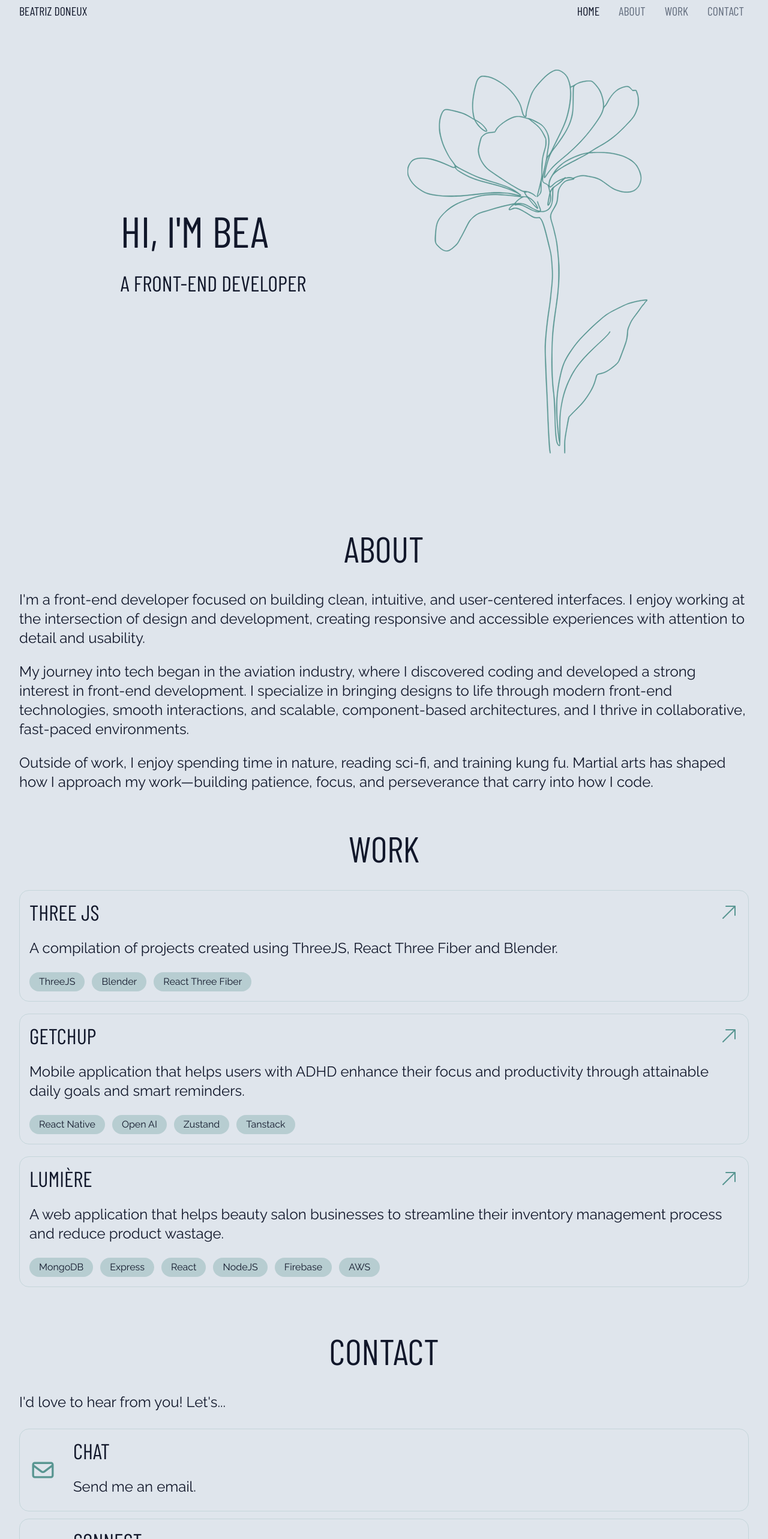
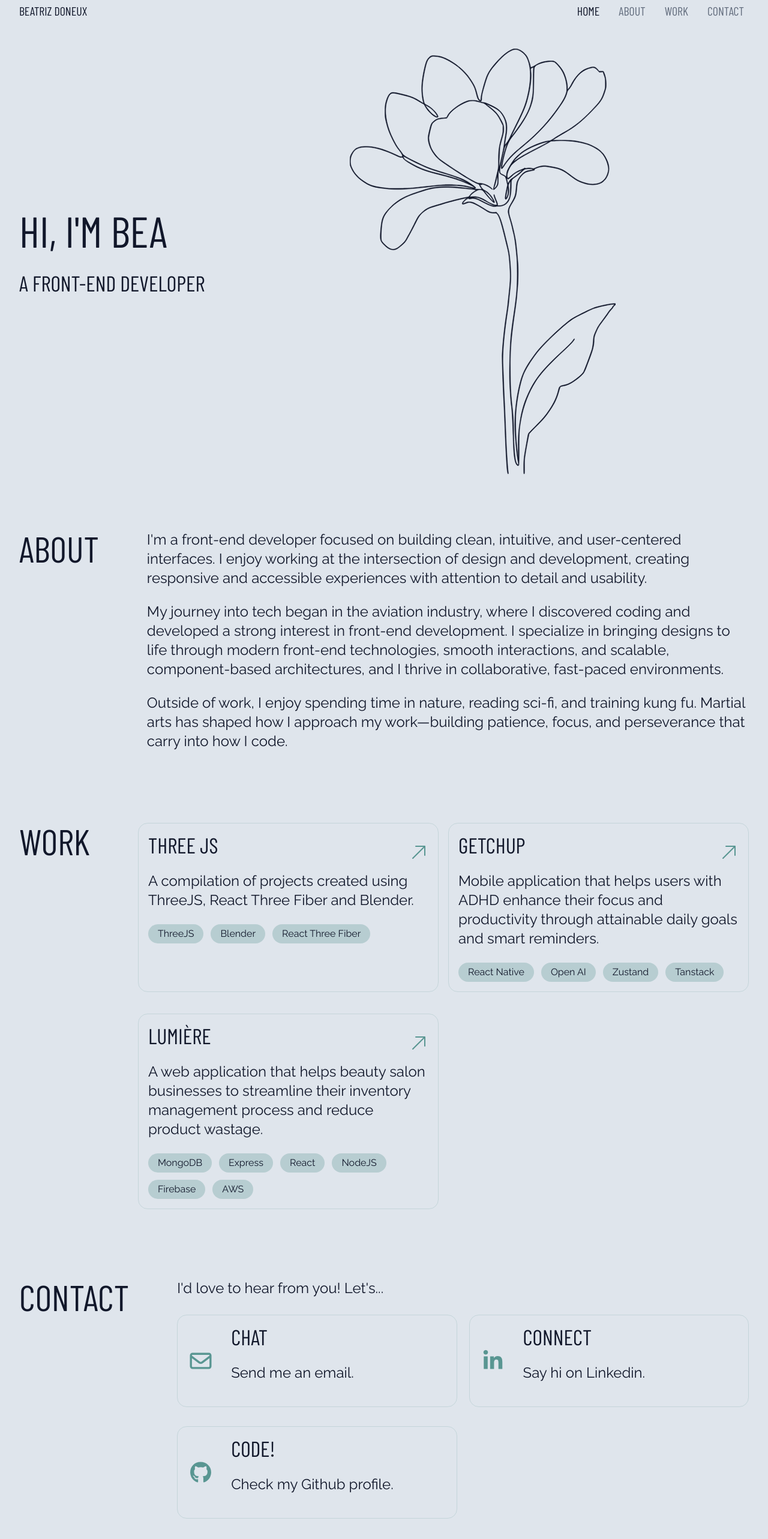
Before and after one commit to beatrizdoneux/beatrizdoneux.github.io, a React (Vite) app: page / in a window 1280 px wide. Shown: the top 2566 px of the page at 60% size. Built offline with nearby package versions, Linux system fonts and the light colour scheme; a web font is replaced by a local one.

Commit message:
Adds style for large screens

```diff
--- a/src/components/Flower.jsx
+++ b/src/components/Flower.jsx
@@ -1,11 +1,11 @@
-export default function Flower2({className}) {
+export default function Flower2({ className }) {
   return (
     <svg xmlns="http://www.w3.org/2000/svg"
       xmlns:svg="http://www.w3.org/2000/svg"
       version="1.1"
+      className={`h-full w-auto ${className}`}
       viewBox="0 0 800 1280">
       <path id="Imported Path"
-  className={ className }
         stroke="currentColor" strokeWidth="1" fill="currentColor"
         d="M 474.48,1276.25
            C 474.14,1274.19 473.68,1271.38 473.45,1270.00
--- a/src/components/helpers/Section.jsx
+++ b/src/components/helpers/Section.jsx
@@ -1,13 +1,12 @@
-import React from 'react';
-
+import React from "react"
 
 export default function Section({title, children, className=""}) {
     return(
-        <div className={`mx-auto max-w-7xl mt-10 px-6 py-2 sm:px-6 lg:px-8 font-body ${className}`}>
+        <div className={`mx-auto max-w-7xl mt-10 px-6 py-2 sm:px-6 lg:px-8 font-body lg:flex lg:gap-20 lg:mb-20 ${className}`}>
             <div className="font-title uppercase text-center text-4xl mb-6 md:text-6xl md:mb-10" >
                 <h2>{title}</h2>
             </div>
-            <div>
+            <div className="lg:flex-1">
             {children}
             </div>
         </div>
--- a/src/components/sections/Contact.jsx
+++ b/src/components/sections/Contact.jsx
@@ -14,7 +14,7 @@ export default function Contact() {
     return (
         <Section title="Contact">
             <p className="paragraph">I'd love to hear from you! Let's...</p>
-            <div className="mt-5 md:mt-7 ">
+            <div className="mt-5 md:mt-7 lg:grid lg:grid-cols-2 lg:gap-5">
                 <ContactCard
                     title="Chat"
                     description="Send me an email."
@@ -40,7 +40,7 @@ export default function Contact() {
 
 function ContactCard({ title, description, link, icon }) {
     return (
-        <Card link={link} className="!mb-3">
+        <Card link={link} className="!mb-3 !lg:mb-0">
             <div className="flex gap-7 items-center ">
                 <FontAwesomeIcon icon={icon} className="text-2xl text-green md:text-4xl" />
                 <div>
--- a/src/components/sections/Footer.jsx
+++ b/src/components/sections/Footer.jsx
@@ -3,12 +3,12 @@ import Section from "../helpers/Section";
 
 export default function Footer() {
     return (
-        <Section className="">
-            <div className="text-center">
-            <p className="paragraph">&copy; Beatriz Doneux</p>
-            <p className="paragraph">Built with React and Tailwind CSS on VSCode, deployed with Vite.</p>
-            <DarkModeToggle className="mt-9" />
+        <div className="mx-auto max-w-7xl mt-10 px-6 py-2 sm:px-6 ">
+            <div className="text-center items-center">
+                <p className="paragraph">&copy; Beatriz Doneux</p>
+                <p className="paragraph">Built with React and Tailwind CSS on VSCode, deployed with Vite.</p>
+                <DarkModeToggle className="mt-9" />
             </div>
-        </Section>
+        </div>
     )
 }
--- a/src/components/sections/Hero.jsx
+++ b/src/components/sections/Hero.jsx
@@ -3,14 +3,18 @@ import Flower from "../Flower"
 
 export default function Hero() {
     return (
-        <div className="mx-auto max-w-7xl px-2 py-2 sm:px-6 lg:px-8 font-title uppercase min-h-screen flex flex-col items-center justify-evenly md:flex-row">
+        <div className="mx-auto max-w-7xl px-2 py-2 sm:px-6 lg:px-8 font-title uppercase min-h-screen flex flex-col gap-5 items-center justify-evenly md:flex-row">
+
             <div className="mt-2 mb-10 text-center md:text-left">
                 <p className="text-5xl mb-8 md:text-7xl">Hi, I'm Bea</p>
                 <p className="text-2xl md:text-4xl">A front-end developer</p>
             </div>
-            <div className="w-50 md:w-100">
-                <Flower className="stroke-green fill-green dark:fill-white dark:stroke-white " />
+
+            {/* THIS is the key */}
+            <div className="flex-1 min-h-0 flex items-center justify-center w-full">
+                <Flower className="max-h-full max-w-1/2 stroke-green fill-green dark:fill-white dark:stroke-white" />
             </div>
+
         </div>
     )
 }
--- a/src/components/sections/Work.jsx
+++ b/src/components/sections/Work.jsx
@@ -4,7 +4,8 @@ import { ArrowUpRightIcon } from "@heroicons/react/24/solid";
 
 export default function Work() {
     return (
-        <Section title="Work" >
+        <Section title="Work">
+            <div className="lg:grid lg:grid-cols-2 lg:gap-4">
             <ProjectCard
             title="Three JS"
             description="A compilation of projects created using ThreeJS, React Three Fiber and Blender."
@@ -25,6 +26,7 @@ export default function Work() {
             link=""
             tags={["MongoDB", "Express", "React", "NodeJS", "Firebase", "AWS"]}
             />
+            </div>
         </Section>
     )
 }
--- a/src/style.css
+++ b/src/style.css
@@ -39,9 +39,9 @@
 }
 
 .paragraph {
-    @apply text-lg mt-4 mb-2 md:text-2xl md:mt-6
+    @apply text-lg mt-4 mb-2 md:text-2xl md:mt-6 lg:mt-0 lg:mb-6
 }
 
 .heading-3 {
-    @apply font-title uppercase text-2xl md:text-4xl
+    @apply font-title uppercase text-2xl md:text-4xl lg:mb-6
 }
```
Lines whose indentation alone changed are shown as unchanged.
